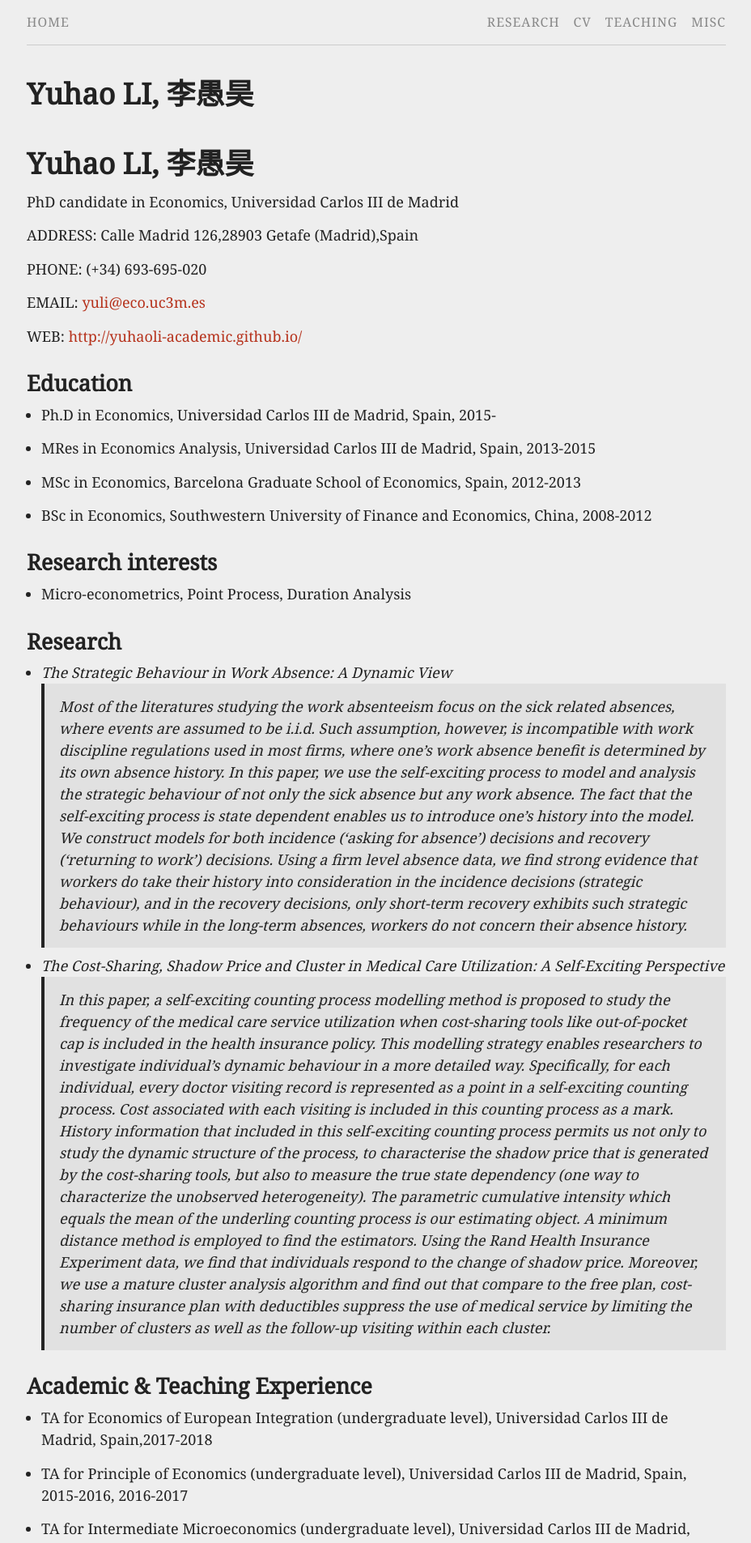
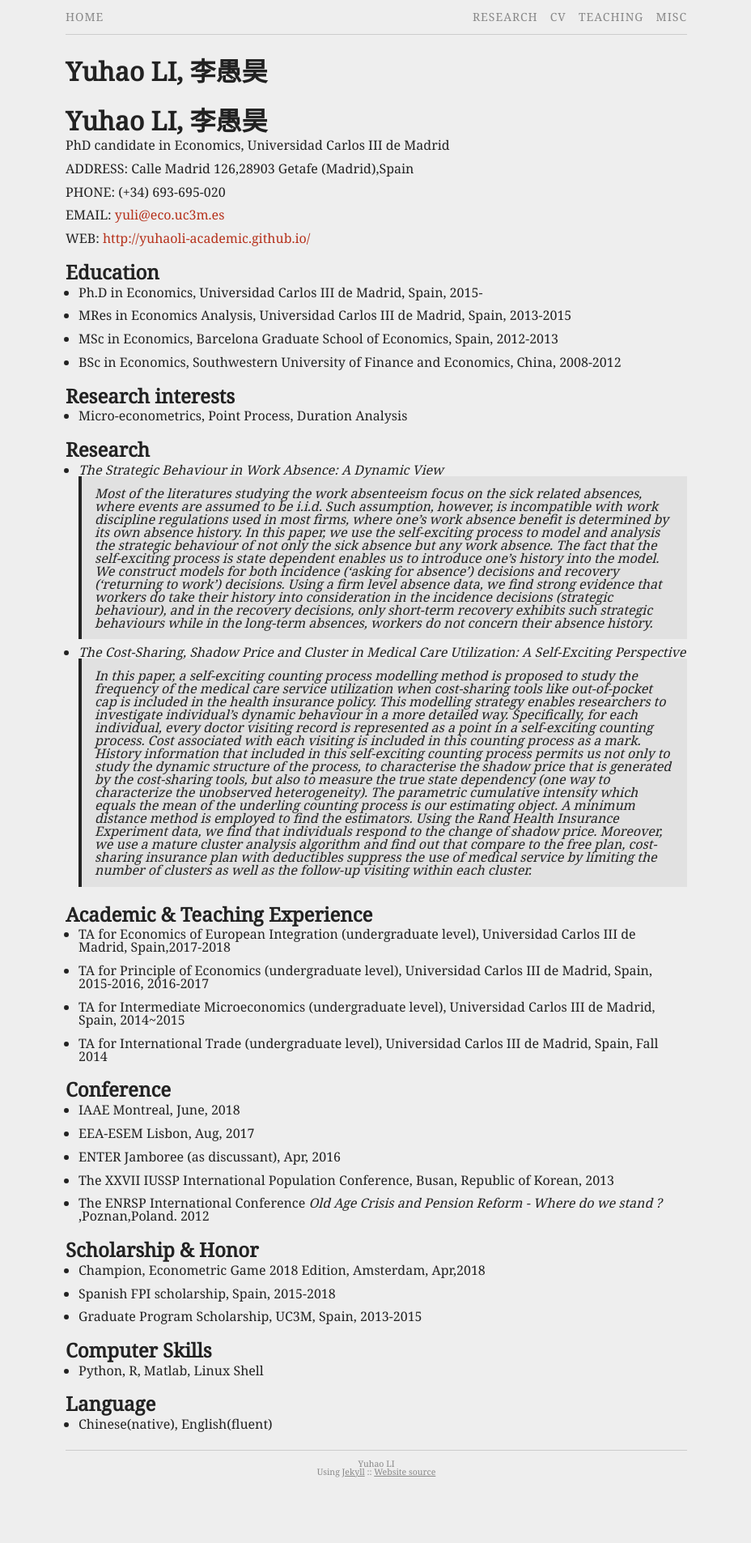
Before and after one commit to yuhaoli-academic/yuhaoli-academic.github.io, a Jekyll site: the page built from cv_pdf.md, in a window 1280 px wide. Shown: the top 1905 px of the page at 81% size, without its empty margins (175-1103 px from the left). Built offline with Jekyll 4.4.1, drawn with Linux system fonts in a browser that asks for light colours; our own code applies the rules of GitHub Pages for plain Markdown files; after the commit the page ends 1833 px from its top, so only the background shows below that.

Commit message:
changing spacing unit in CSS file

```diff
--- a/css/main.scss
+++ b/css/main.scss
@@ -4,10 +4,10 @@
 @charset "utf-8";
 
 $base-font-family: 'Noto Serif', serif;
-$base-font-size:   large;
+$base-font-size:   medium;
 $small-font-size:  0.875em;
 $vsmall-font-size: 0.66em;
-$base-line-height: 1.5;
+$base-line-height: 1.0;
 $spacing-unit:     1.0em;
 
 $grey-vlight:#eee;
```
